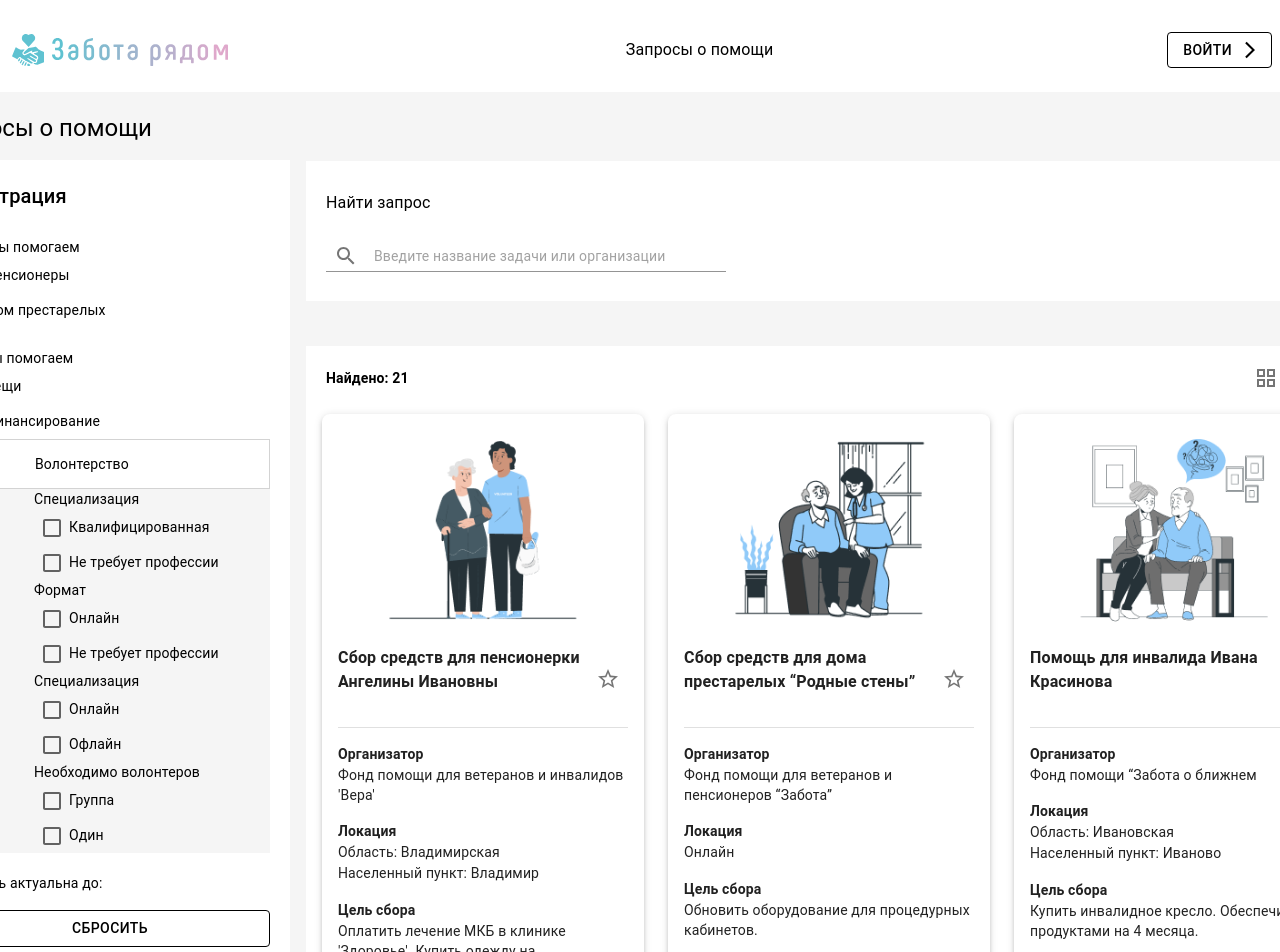
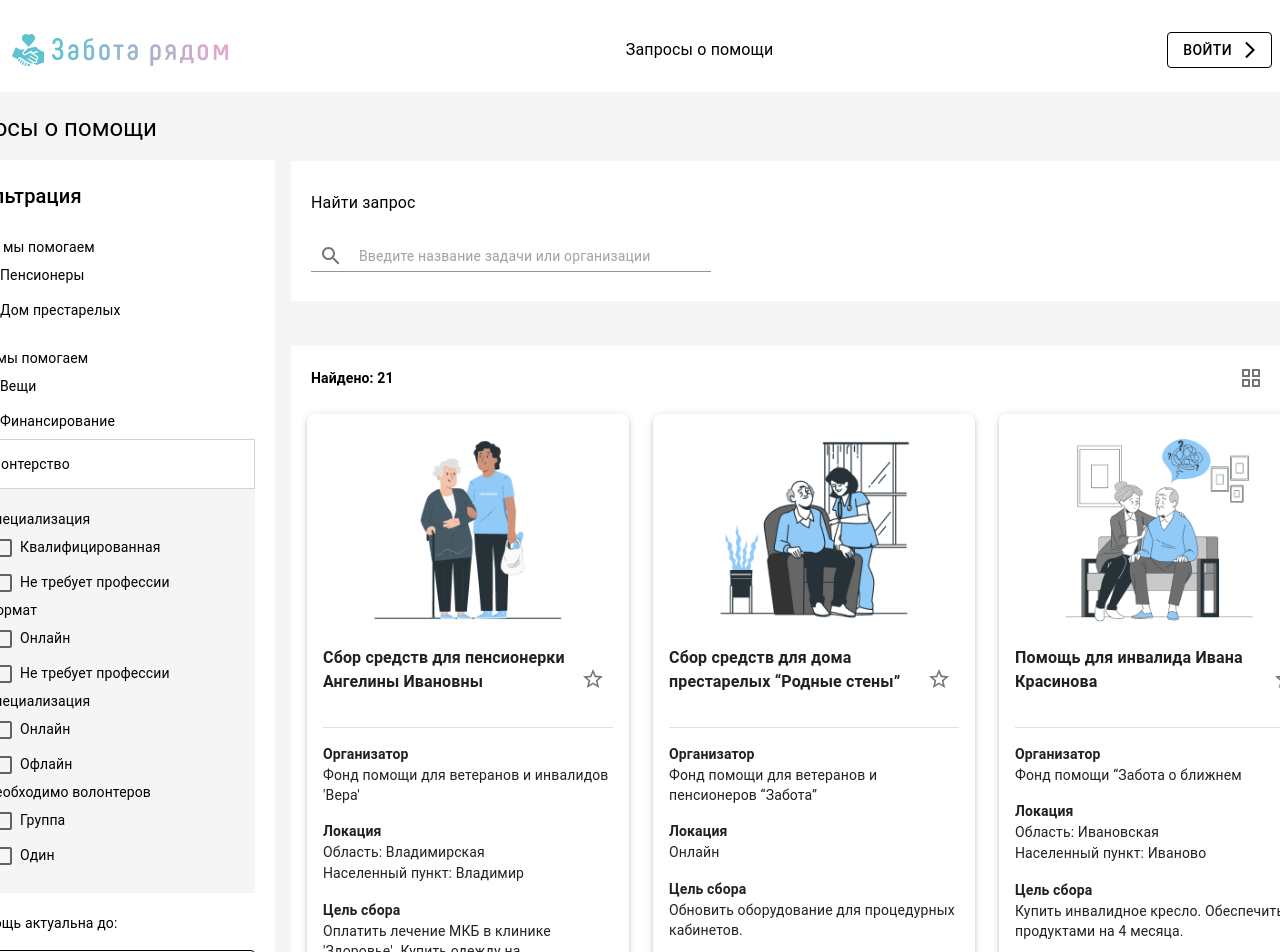
Before and after one commit to react-hackaton/react-event-oct2024, a React (Vite) app: page /requests in a window 1280 px wide. Shown: the top 952 px of the page. Built offline with nearby package versions, Linux system fonts and the light colour scheme.

Commit message:
feat: change paddings margins

```diff
--- a/src/components/Requests/filterPanel.jsx
+++ b/src/components/Requests/filterPanel.jsx
@@ -12,16 +12,16 @@ function FilterPanel() {
   return (
     <Box
       sx={{
-        width: "320px",
+        width: "290px",
         height: "947px",
         padding: "20px",
-        backgroundColor: "#ffffff",
+        backgroundColor: "#ffffff"
       }}
     >
       <Typography
         variant="h6"
         sx={{
-          marginBottom: "25px",
+          marginBottom: "25px"
         }}
       >
         Фильтрация
@@ -34,7 +34,7 @@ function FilterPanel() {
 
       <Box
         sx={{
-          marginTop: "20px",
+          marginTop: "20px"
         }}
       >
         <HelpFilter
@@ -42,22 +42,18 @@ function FilterPanel() {
           options={["Вещи", "Финансирование"]}
         />
 
-        <Box
-          sx={{
-            marginLeft: "42px",
-          }}
-        >
+        <Box>
           <Box
             sx={{
               height: "48px",
               alignContent: "center",
               border: "1px solid #D3D3D3",
-              paddingLeft: "42px",
+              paddingLeft: "10px"
             }}
           >
             <Typography
               sx={{
-                fontSize: "14px",
+                fontSize: "14px"
               }}
             >
               Волонтерство
@@ -67,7 +63,7 @@ function FilterPanel() {
           <Box
             sx={{
               backgroundColor: "#F5F5F5",
-              paddingLeft: "42px",
+              padding: "20px"
             }}
           >
             <HelpFilter
@@ -87,12 +83,12 @@ function FilterPanel() {
         </Box>
         <Box
           sx={{
-            marginTop: "20px",
+            marginTop: "20px"
           }}
         >
           <Typography
             sx={{
-              fontSize: "14px",
+              fontSize: "14px"
             }}
           >
             Помощь актуальна до:
@@ -108,7 +104,7 @@ function FilterPanel() {
               borderRadius: "4px",
               border: "1px solid #000",
               mt: 2,
-              color: "#000000",
+              color: "#000000"
             }}
           >
             СБРОСИТЬ
--- a/src/pages/requests/index.jsx
+++ b/src/pages/requests/index.jsx
@@ -28,7 +28,7 @@ function Requests() {
           variant="h5"
           sx={{
             textAlign: "start",
-            marginLeft: "20px",
+            marginLeft: "10px",
             marginTop: "20px",
           }}
         >
@@ -42,10 +42,12 @@ function Requests() {
             margin: "0 auto",
           }}
         >
+          {/* filter */}
           <Box sx={{ display: "flex", padding: 2 }}>
             <FilterPanel />
           </Box>
 
+          {/* main section */}
           <Box
             sx={{
               display: "flex",
```
